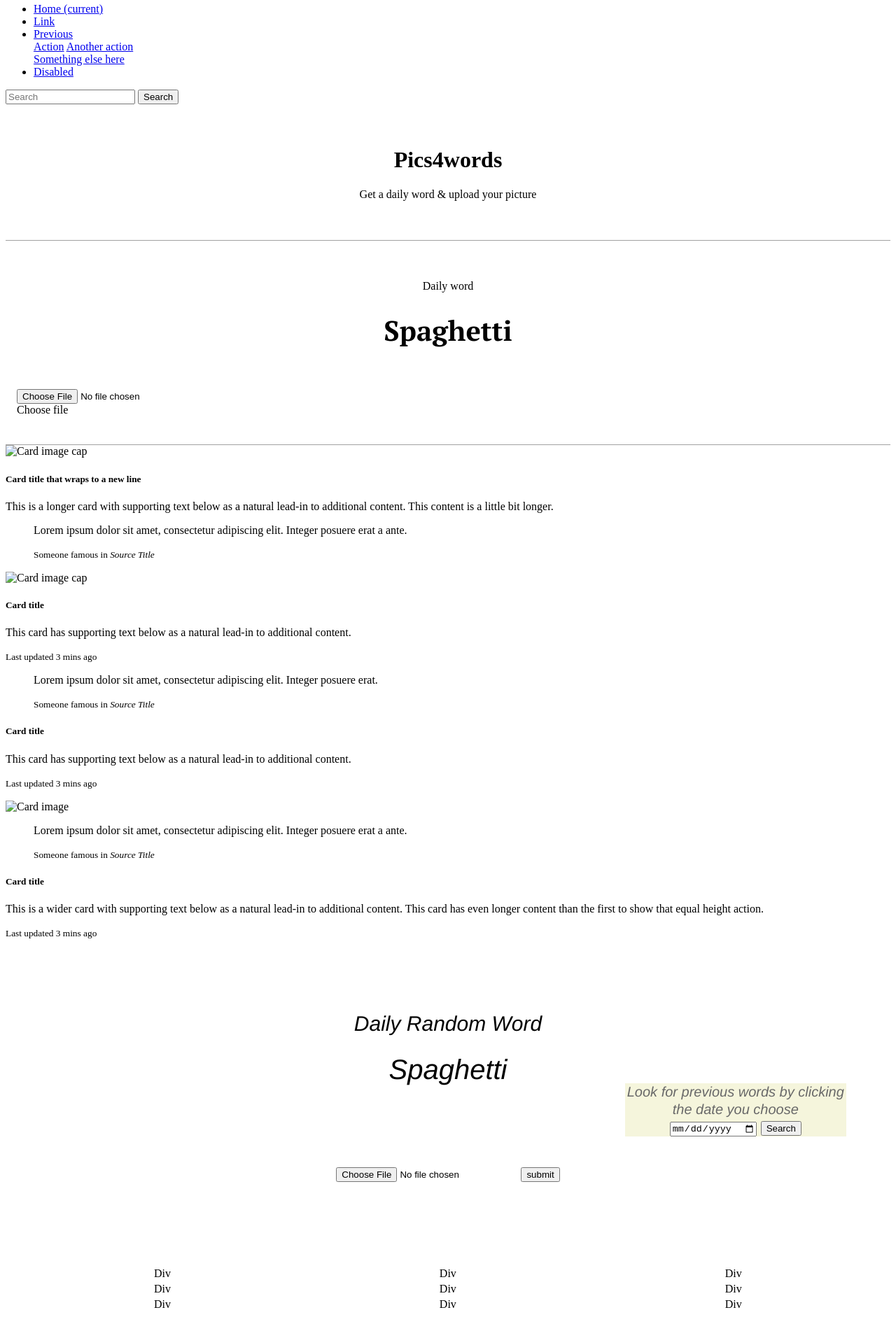
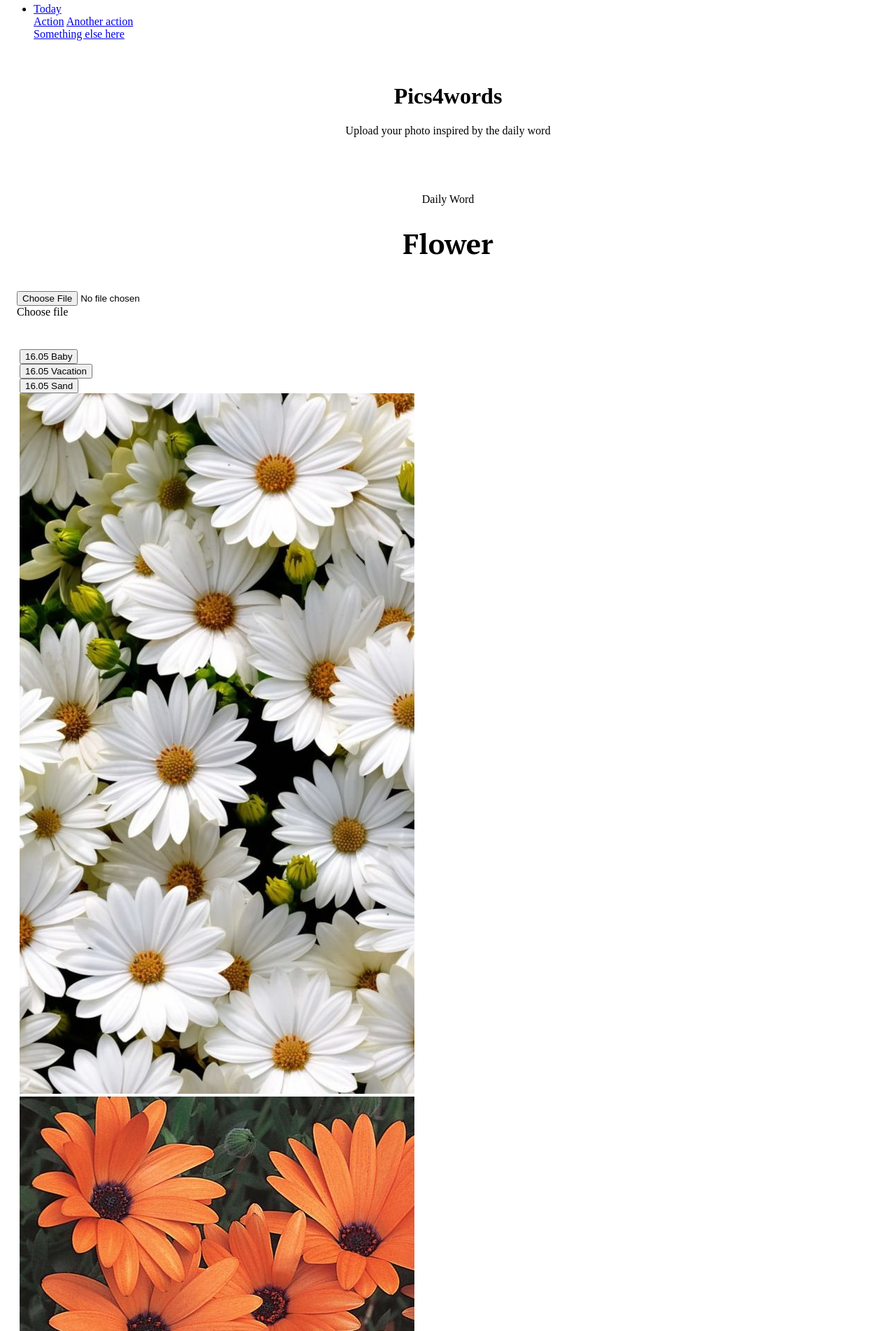
Before and after one commit to lagron1000/pics4words---hackathon, a website with bundled scripts: page public/index.html in a window 1280 px wide. Shown: the part 38-1940 px from the top of the page at 70% size. Built offline with nearby package versions, Linux system fonts and the light colour scheme; files whose address does not match are found by name; a web font is replaced by a local one.

Commit message:
improved design

```diff
--- a/public/index.html
+++ b/public/index.html
@@ -32,18 +32,18 @@
 
       <div class="collapse navbar-collapse" id="navbarSupportedContent">
          <ul class="navbar-nav mr-auto">
-            <li class="nav-item active">
+            <!-- <li class="nav-item active">
                <a class="nav-link" href="#">Home
                   <span class="sr-only">(current)</span>
                </a>
             </li>
             <li class="nav-item">
                <a class="nav-link" href="#">Link</a>
-            </li>
+            </li> -->
             <li class="nav-item dropdown">
                <a class="nav-link dropdown-toggle" href="#" id="navbarDropdown" role="button" data-toggle="dropdown" aria-haspopup="true"
                   aria-expanded="false">
-                  Previous
+                  <span>Today</span>
                </a>
                <div class="dropdown-menu" aria-labelledby="navbarDropdown">
                   <a class="dropdown-item" href="#">Action</a>
@@ -52,29 +52,37 @@
                   <a class="dropdown-item" href="#">Something else here</a>
                </div>
             </li>
-            <li class="nav-item">
+            <!-- <li class="nav-item">
                <a class="nav-link disabled" href="#">Disabled</a>
-            </li>
+            </li> -->
          </ul>
-         <form class="form-inline my-2 my-lg-0">
+         <!-- <form class="form-inline my-2 my-lg-0">
             <input class="form-control mr-sm-2" type="search" placeholder="Search" aria-label="Search">
             <button class="btn btn-outline-success my-2 my-sm-0" type="submit">Search</button>
-         </form>
+         </form> -->
       </div>
    </nav>
 
-   <div class="jumbotron jumbotron-fluid jumbi_">
+   <header>
+      <div class="jumbotron jumbotron-fluid header_description_">
          <div class="container">
             <h1 class="display-4">Pics4words</h1>
             <!-- <p class="lead">Upload your photo in reference to the daily word</p> -->
-         <p class="lead">Get a daily word & upload your picture</p>
+            <p class="lead">Upload your photo inspired by the daily word</p>
+            <!-- <p class="lead">Get a daily word & upload your picture</p> -->
          </div>
       </div>
 
-   <div class="jumbotron jumbotron-fluid jumbi_">
+      <div class="jumbotron jumbotron-fluid header_upload_">
          <div class="container">
-         <p>Daily word</p>
-         <h1 class="todaysWord" id="data-num">Spaghetti</h1>
+            <p>
+               <span>Daily Word</span>
+               <!-- <span>- 17.05</span> -->
+            </p>
+            <h1 class="todaysWord" id="data-num">
+
+               <span>Flower</span>
+            </h1>
 
             <!-- <label class="custom-file">
             <input type="file" id="file" class="custom-file-input">
@@ -87,20 +95,103 @@
             </div>
          </div>
       </div>
+   </header>
 
-   <header>
+   <main>
+      <div class="btn-toolbar" role="toolbar" aria-label="Toolbar with button groups">
+         <div class="btn-group mr-2" role="group" aria-label="First group">
+            <button type="button" class="btn btn-secondary">
+               <span>16.05</span>
+               <span>Baby</span>
+            </button>
+         </div>
+         <div class="btn-group mr-2" role="group" aria-label="Second group">
+            <button type="button" class="btn btn-secondary">
+               <span>16.05</span>
+               <span>Vacation</span>
+            </button>
+         </div>
+         <div class="btn-group" role="group" aria-label="Third group">
+            <button type="button" class="btn btn-secondary">
+               <span>16.05</span>
+               <span>Sand</span>
+            </button>
+         </div>
+      </div>
 
-   </header>
 
       <div class="card-columns">
          <div class="card">
-         <img class="card-img-top" src=".../100px160/" alt="Card image cap">
+            <img class="card-img" src="uploads/flowers/09fbc6792e4275e06162de223da5e195.jpg" alt="Card image">
+         </div>
+         <div class="card">
+            <img class="card-img" src="uploads/flowers/2534db1c81d2961b5c0819f2cc8c70d9.jpg" alt="Card image">
+         </div>
+         <div class="card">
+            <img class="card-img" src="uploads/flowers/2fee5fe4861236e8e5516c20b1da7da3.jpg" alt="Card image">
+         </div>
+         <div class="card">
+            <img class="card-img" src="uploads/flowers/31f090cbf954cba2ebe2a1830350fadb.jpg" alt="Card image">
+         </div>
+         <div class="card">
+            <img class="card-img" src="uploads/flowers/403b6204fad518031a2f16c70a409927.jpg" alt="Card image">
+         </div>
+         <div class="card">
+            <img class="card-img" src="uploads/flowers/64b5d7cb48d77923ff03df41f6e604e6.jpg" alt="Card image">
+         </div>
+
+         <div class="card">
+            <img class="card-img" src="uploads/flowers/1264da4a3f18207dc22592102abae40d.jpg" alt="Card image">
+         </div>
+
+         <div class="card">
+            <img class="card-img" src="uploads/flowers/00b7d8a57b28a36a855d89e6dd32f578.jpg" alt="Card image">
+         </div>
+
+         <!-- Cards with texts
+            <div class="card">
+            <img class="card-img-top" src="uploads/flowers/1264da4a3f18207dc22592102abae40d.jpg" alt="Card image cap">
             <div class="card-body">
                <h5 class="card-title">Card title that wraps to a new line</h5>
-            <p class="card-text">This is a longer card with supporting text below as a natural lead-in to additional content. This content is
-               a little bit longer.</p>
+                     <p class="card-text">This is a longer card with supporting text below as a natural lead-in to additional content. This content
+                        is a little bit longer.</p>
             </div>
          </div>
+
+         <div class="card">
+            <img class="card-img-top" src="uploads/flowers/00b7d8a57b28a36a855d89e6dd32f578.jpg" alt="Card image cap">
+            <div class="card-body">
+               <h5 class="card-title">Card title</h5>
+                  <p class="card-text">This card has supporting text below as a natural lead-in to additional content.</p>
+                  <p class="card-text">
+                     <small class="text-muted">Last updated 3 mins ago</small>
+                  </p>
+            </div>
+         </div>
+
+         <div class="card p-3 text-right">
+            <blockquote class="blockquote mb-0">
+               <p>Lorem ipsum dolor sit amet, consectetur adipiscing elit. Integer posuere erat a ante.</p>
+               <footer class="blockquote-footer">
+                  <small class="text-muted">
+                     Someone famous in
+                     <cite title="Source Title">Source Title</cite>
+                  </small>
+               </footer>
+            </blockquote>
+         </div>
+
+         <div class="card">
+            <div class="card-body">
+               <h5 class="card-title">Card title</h5>
+               <p class="card-text">This is a wider card with supporting text below as a natural lead-in to additional content. This card has
+                  even longer content than the first to show that equal height action.</p>
+               <p class="card-text">
+                  <small class="text-muted">Last updated 3 mins ago</small>
+               </p>
+            </div>
+         </div>
+
          <div class="card p-3">
             <blockquote class="blockquote mb-0 card-body">
                <p>Lorem ipsum dolor sit amet, consectetur adipiscing elit. Integer posuere erat a ante.</p>
@@ -111,16 +202,6 @@
                   </small>
                </footer>
             </blockquote>
-      </div>
-      <div class="card">
-         <img class="card-img-top" src=".../100px160/" alt="Card image cap">
-         <div class="card-body">
-            <h5 class="card-title">Card title</h5>
-            <p class="card-text">This card has supporting text below as a natural lead-in to additional content.</p>
-            <p class="card-text">
-               <small class="text-muted">Last updated 3 mins ago</small>
-            </p>
-         </div>
          </div>
          <div class="card bg-primary text-white text-center p-3">
             <blockquote class="blockquote mb-0">
@@ -133,6 +214,7 @@
                </footer>
             </blockquote>
          </div>
+
          <div class="card text-center">
             <div class="card-body">
                <h5 class="card-title">Card title</h5>
@@ -141,34 +223,12 @@
                   <small class="text-muted">Last updated 3 mins ago</small>
                </p>
             </div>
+         </div> -->
+
       </div>
-      <div class="card">
-         <img class="card-img" src=".../100px260/" alt="Card image">
-      </div>
-      <div class="card p-3 text-right">
-         <blockquote class="blockquote mb-0">
-            <p>Lorem ipsum dolor sit amet, consectetur adipiscing elit. Integer posuere erat a ante.</p>
-            <footer class="blockquote-footer">
-               <small class="text-muted">
-                  Someone famous in
-                  <cite title="Source Title">Source Title</cite>
-               </small>
-            </footer>
-         </blockquote>
-      </div>
-      <div class="card">
-         <div class="card-body">
-            <h5 class="card-title">Card title</h5>
-            <p class="card-text">This is a wider card with supporting text below as a natural lead-in to additional content. This card has even
-               longer content than the first to show that equal height action.</p>
-            <p class="card-text">
-               <small class="text-muted">Last updated 3 mins ago</small>
-            </p>
-         </div>
-      </div>
-   </div>
+   </main>
 
-
+   <footer>
       <div class="container">
          <div class="row">
 
@@ -191,19 +251,7 @@
             </div>
          </div>
       </div>
-
-   <div class="flex">
-      <div class="imgloc">Div</div>
-      <div class="imgloc">Div</div>
-      <div class="imgloc">Div</div>
-      <div class="imgloc">Div</div>
-      <div class="imgloc">Div</div>
-      <div class="imgloc">Div</div>
-      <div class="imgloc">Div</div>
-      <div class="imgloc">Div</div>
-      <div class="imgloc">Div</div>
-   </div>
-
+   </footer>
 
    <script src="jquery/dist/jquery.js"></script>
    <script src="/@claviska/jquery-ajaxSubmit/jquery.ajaxSubmit.js"></script>
--- a/public/style.css
+++ b/public/style.css
@@ -7,6 +7,10 @@
    Old Font: font-family: "Droid Serif", "Helvetica Neue", sans-serif;
 */
 
+
+main {
+   padding: 20px;
+}
 .page-header {
    font-family: "Droid Serif", "Helvetica Neue", sans-serif;
    font-style: italic;
@@ -39,11 +43,18 @@
     color: white;
   } */
 
-.jumbi_ {
+
+.header_description_ {
    text-align: center;
    margin-bottom: 0px;
-   border-bottom: 1px solid #a1a1a1;
-   padding: 2.5rem 1rem;
+   /* border-bottom: 1px solid #a1a1a1; */
+   padding: 1.5rem 1rem;
+}
+.header_upload_ {
+   text-align: center;
+   margin-bottom: 0px;
+   /* border-bottom: 1px solid #a1a1a1; */
+   padding: 1.5rem 1rem;
 }
 
 .intro-text {
@@ -68,13 +79,6 @@
    padding: 20px;
 }
 
-
-.imgloc {
-   width: 33%;
-   text-align: center;
-   padding: 2px;
-}
-
 .photoUpload_ {
    width: 300px;
 }
@@ -91,7 +95,7 @@
    font-family: 'PT Serif', serif;
    font-size: 2.5rem;
    font-weight: 700;
-   padding-bottom: 2rem;
+   padding-bottom: 1rem;
 }
 /** Unknown additional CSS for the image gallery columns
 
```
Lines whose indentation alone changed are shown as unchanged.
